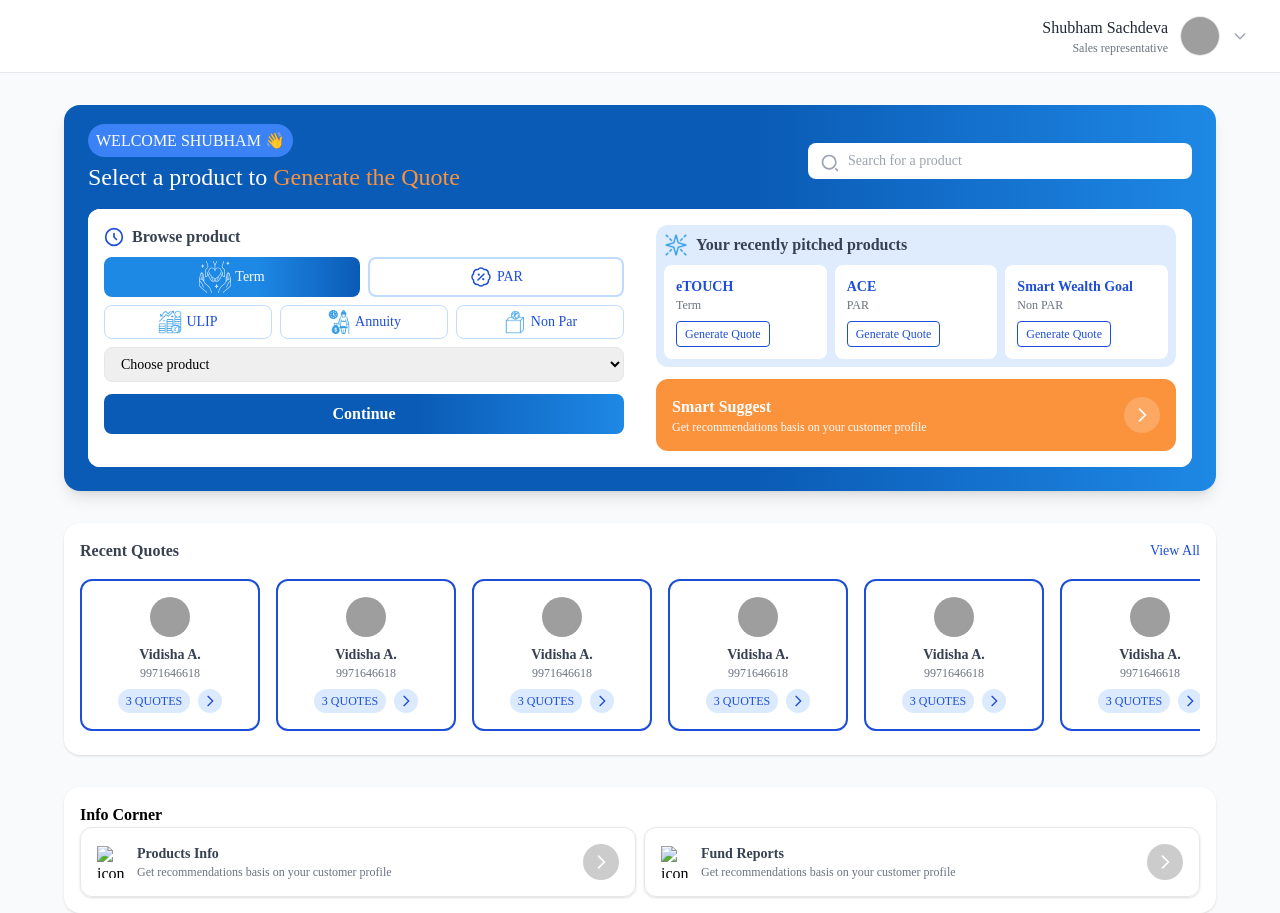
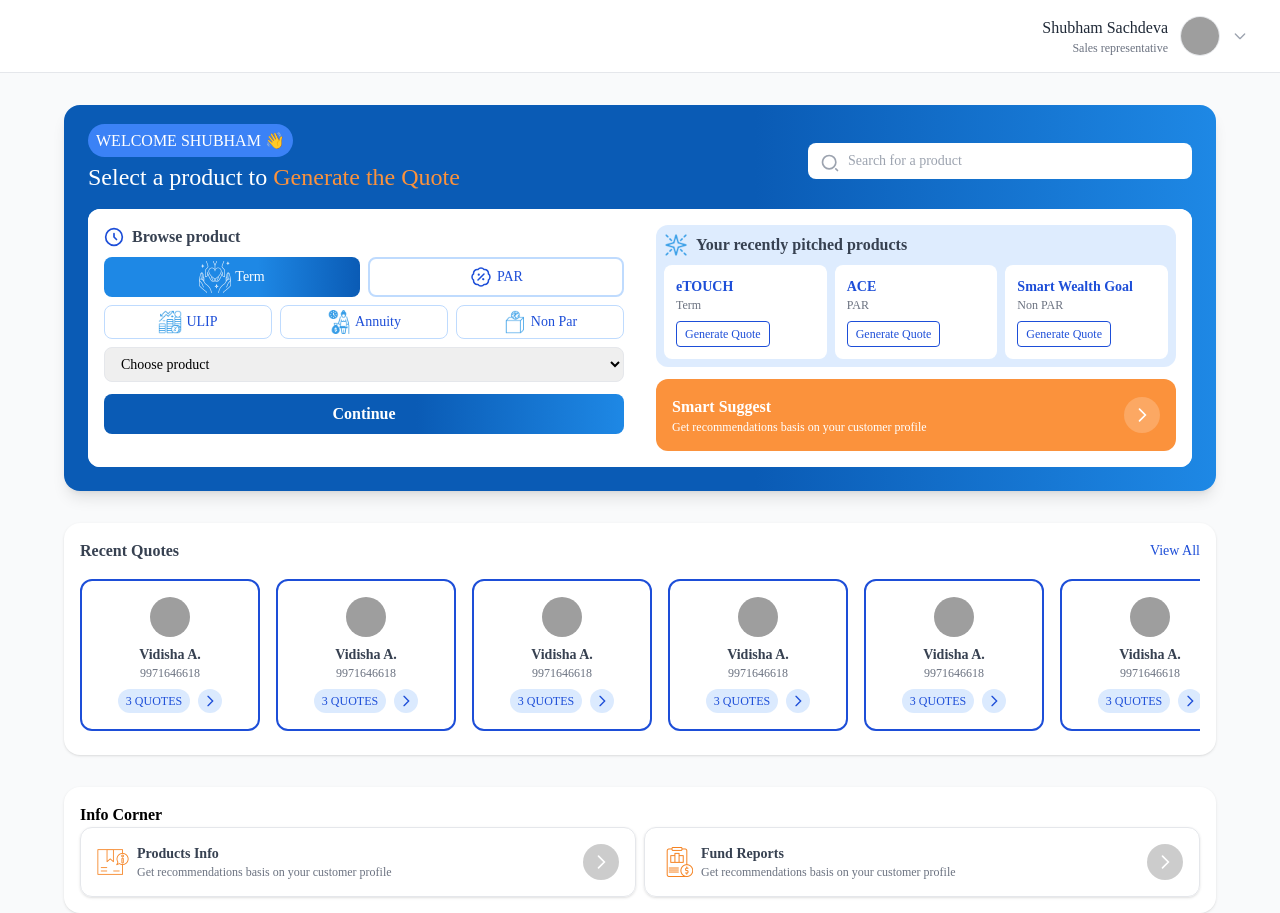
Before and after one commit to priyansh-gupta23/page2, a plain HTML site: page index.html in a window 1280 px wide. Drawn offline with nearby package versions, Linux system fonts and the light colour scheme; grey boxes are pictures that could not be loaded.

Commit message:
index.html

```diff
--- a/index.html
+++ b/index.html
@@ -228,7 +228,7 @@
         <span class="font-semibold">Info Corner</span>
         <div class="flex items-center justify-between gap-2">
             <div class="flex-1 flex items-center  rounded-xl shadow gap-2 border p-4">
-              <img   src="assests/delivery.png" alt="icon" class="w-8 h-8" />
+              <img   src="delivery.png" alt="icon" class="w-8 h-8" />
               <div>
                 <div class="font-semibold text-gray-700 text-sm">Products Info</div>
                 <div class="text-xs text-gray-500">Get recommendations basis on your customer profile</div>
@@ -240,7 +240,7 @@
 
             </div>
             <div class="flex-1 flex items-center rounded-xl shadow gap-2 border p-4 ">
-                              <img   src="assests/report.png" alt="icon" class="w-8 h-8" />
+                              <img   src="report.png" alt="icon" class="w-8 h-8" />
 
               <div>
                 <div class="font-semibold text-gray-700 text-sm">Fund Reports</div>
```
